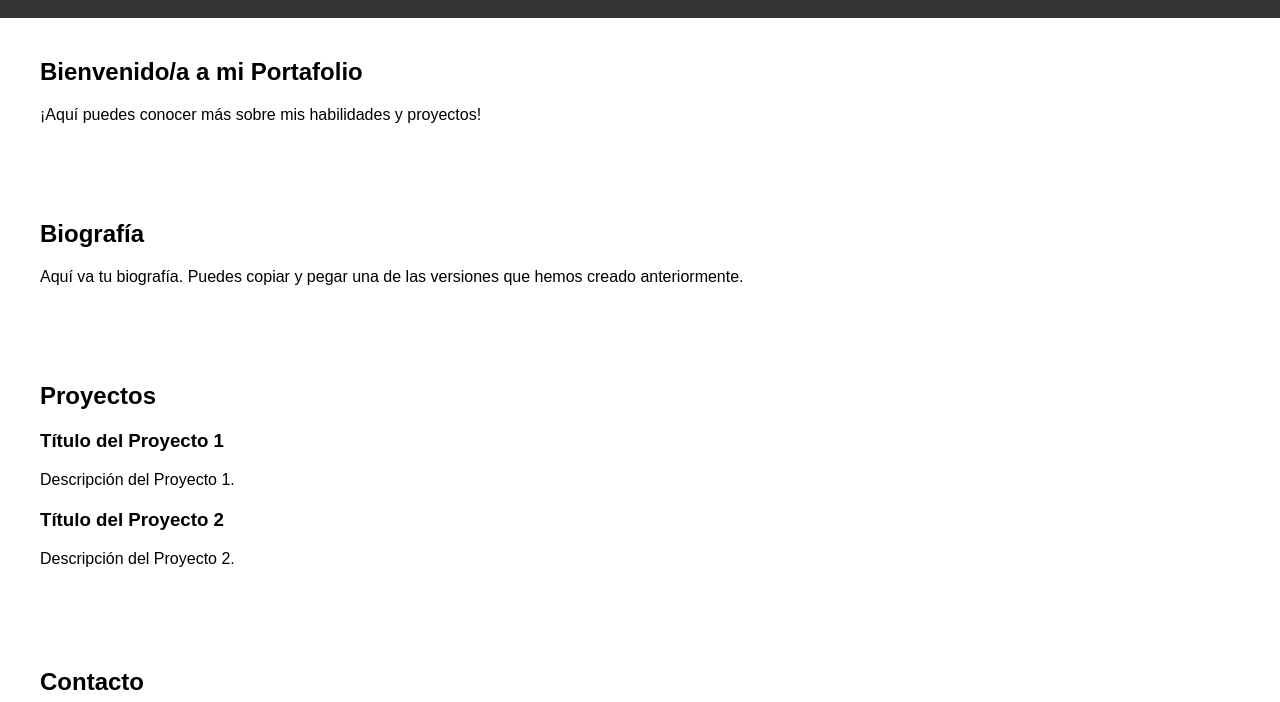
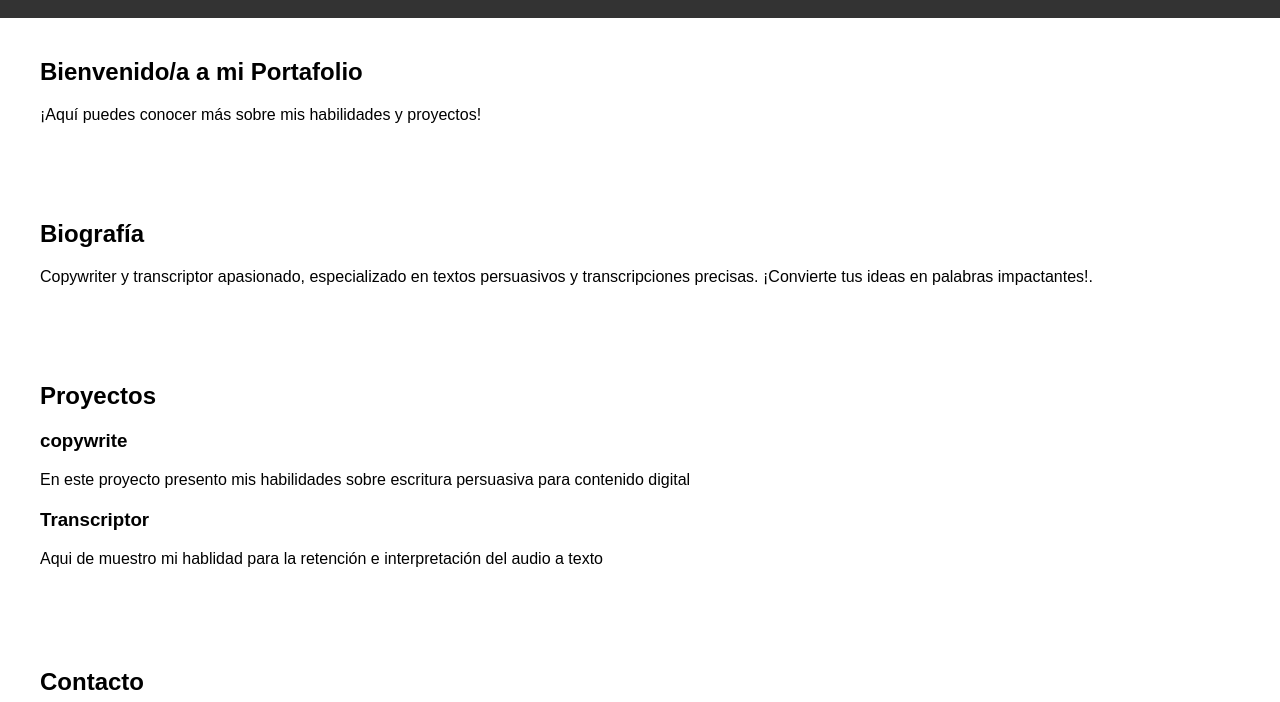
Before and after one commit to cristiahm/portafolio, a plain HTML site: page index.html in a window 1280 px wide. Shown: the part 98-800 px from the top of the page. Drawn offline with Linux system fonts and the light colour scheme.

Commit message:
tercer commit agregamos biografía y proyectos

```diff
--- a/index.html
+++ b/index.html
@@ -24,18 +24,18 @@
 
   <section id="biografia">
     <h2>Biografía</h2>
-    <p>Aquí va tu biografía. Puedes copiar y pegar una de las versiones que hemos creado anteriormente.</p>
+    <p>Copywriter y transcriptor apasionado, especializado en textos persuasivos y transcripciones precisas. ¡Convierte tus ideas en palabras impactantes!.</p>
   </section>
 
   <section id="proyectos">
     <h2>Proyectos</h2>
     <div class="proyecto">
-      <h3>Título del Proyecto 1</h3>
-      <p>Descripción del Proyecto 1.</p>
+      <h3>copywrite</h3>
+      <p>En este proyecto presento mis habilidades sobre escritura persuasiva para contenido digital</p>
     </div>
     <div class="proyecto">
-      <h3>Título del Proyecto 2</h3>
-      <p>Descripción del Proyecto 2.</p>
+      <h3>Transcriptor</h3>
+      <p>Aqui de muestro mi hablidad para la retención e interpretación del audio a texto</p>
     </div>
   </section>
 
```
